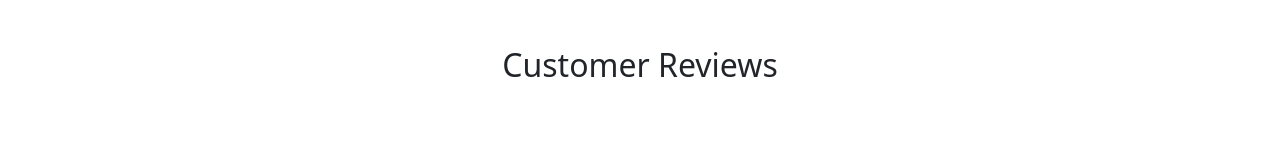
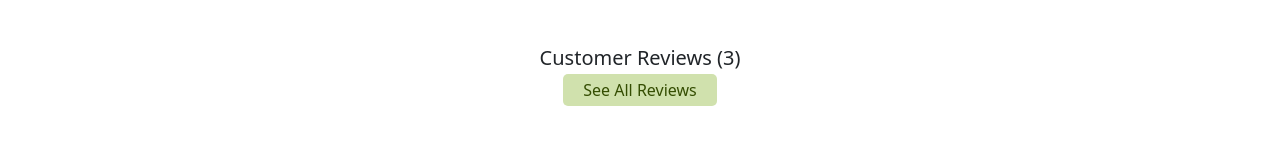
Before and after one commit to Tanimismat/a9-product-analysis-website, a React (Create React App) app: page / in a window 1280 px wide. Shown: the part 390-534 px from the top of the page. Built offline with nearby package versions, Linux system fonts and the light colour scheme.

Commit message:
see all reviews button added

```diff
--- a/src/Components/Home.js
+++ b/src/Components/Home.js
@@ -1,6 +1,10 @@
 import React from 'react';
+import { Link } from 'react-router-dom';
+
 
 const Home = () => {
+
+
     return (
         <div>
             <div className='d-flex align-items-center justify-content-center'>
@@ -14,7 +18,10 @@ const Home = () => {
                 </div>
             </div>
             <div>
-                <h2 className='mt-5'>Customer Reviews</h2>
+                <h5 className='mt-5'>Customer Reviews (3)</h5>
+
+                <Link className='seeAll-btn' to='/reviews'>See All Reviews</Link>
+
             </div>
         </div>
     );
--- a/src/index.css
+++ b/src/index.css
@@ -35,3 +35,17 @@
   display: grid;
   grid-template-columns: repeat(3, 1fr);
 }
+
+.seeAll-btn {
+  text-decoration: none;
+  border-radius: 5px;
+  background-color: #c9dda1dd;
+  color: #344d02;
+  padding: 5px 20px;
+  margin: 10px auto;
+}
+
+.seeAll-btn:hover {
+  background-color: #c0d88e;
+  color: #344d02;
+}
```
